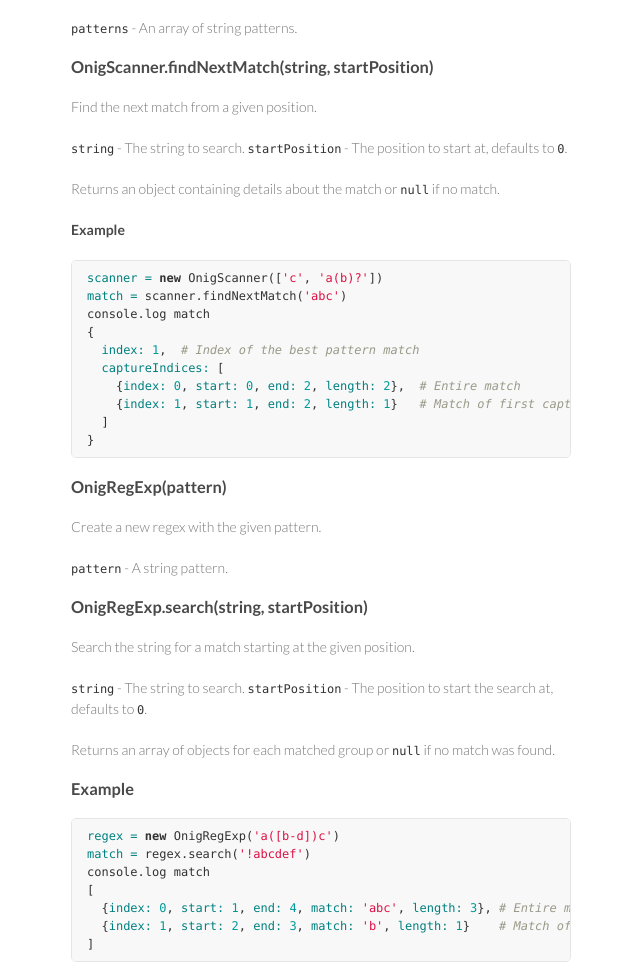
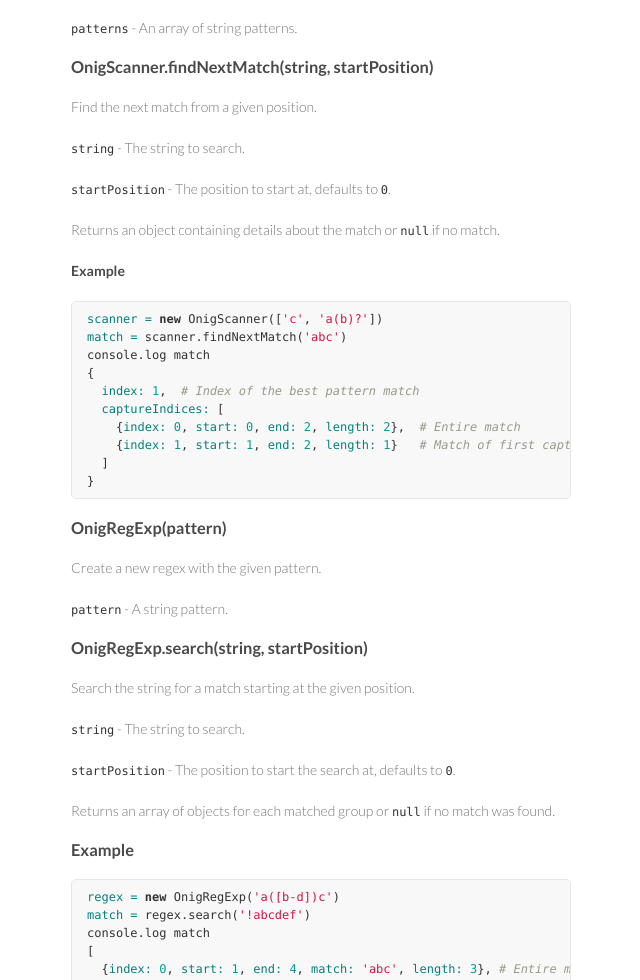
Before and after one commit to atom/node-oniguruma, a plain HTML site: page index.html in a window 1280 px wide. Shown: the part 882-1862 px from the top of the page, without its empty margins (499-1139 px from the left). Drawn offline with Linux system fonts and the light colour scheme.

```diff
--- a/index.html
+++ b/index.html
@@ -68,8 +68,9 @@
 
 <p>Find the next match from a given position.</p>
 
-<p><code>string</code> - The string to search.
-<code>startPosition</code> - The position to start at, defaults to <code>0</code>.</p>
+<p><code>string</code> - The string to search.</p>
+
+<p><code>startPosition</code> - The position to start at, defaults to <code>0</code>.</p>
 
 <p>Returns an object containing details about the match or <code>null</code> if no match.</p>
 
@@ -100,8 +101,9 @@
 
 <p>Search the string for a match starting at the given position.</p>
 
-<p><code>string</code> - The string to search.
-<code>startPosition</code> - The position to start the search at, defaults to <code>0</code>.</p>
+<p><code>string</code> - The string to search.</p>
+
+<p><code>startPosition</code> - The position to start the search at, defaults to <code>0</code>.</p>
 
 <p>Returns an array of objects for each matched group or <code>null</code> if no match was
 found.</p>
```
Also changed, not shown: params.json (+1 -1 lines).
